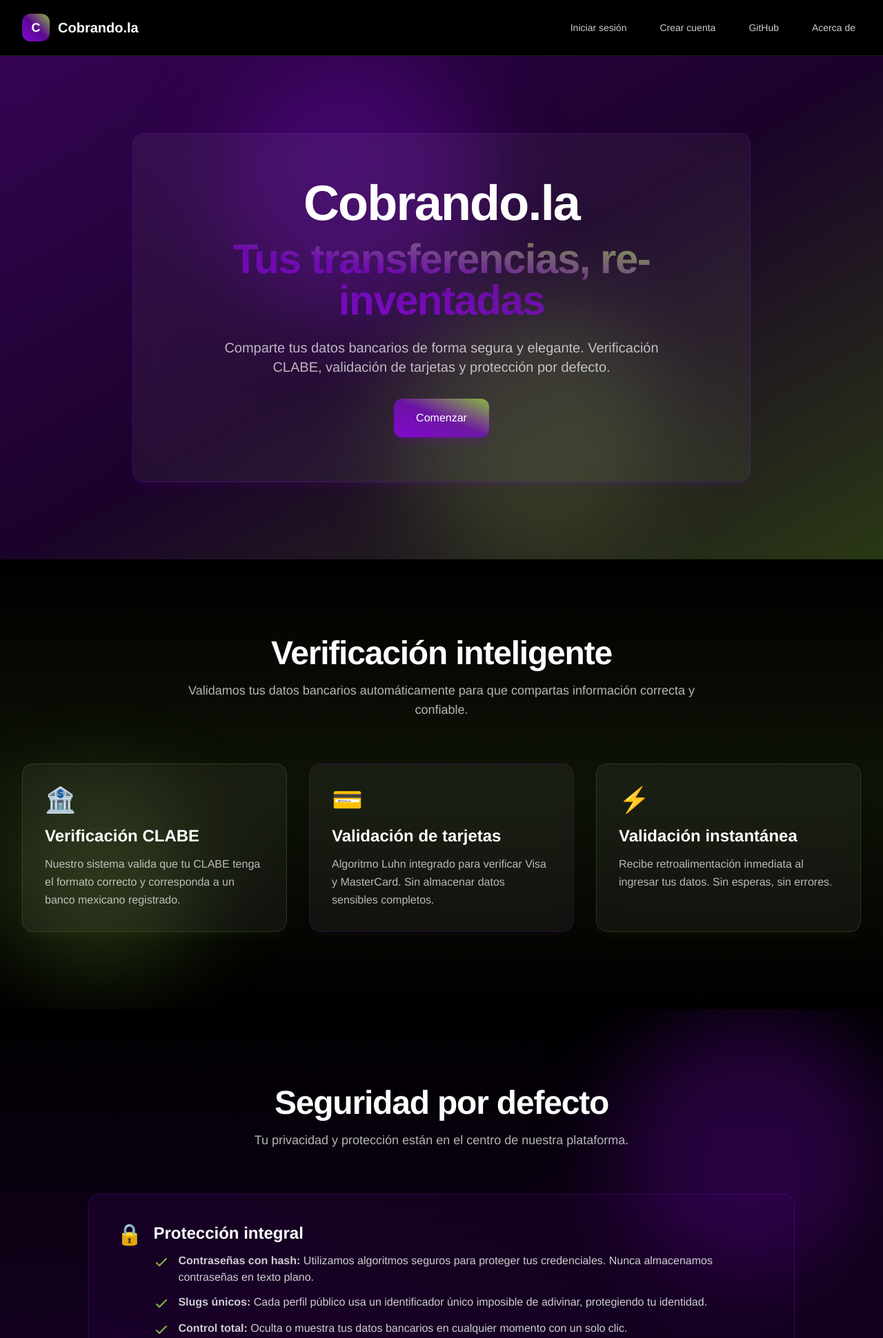
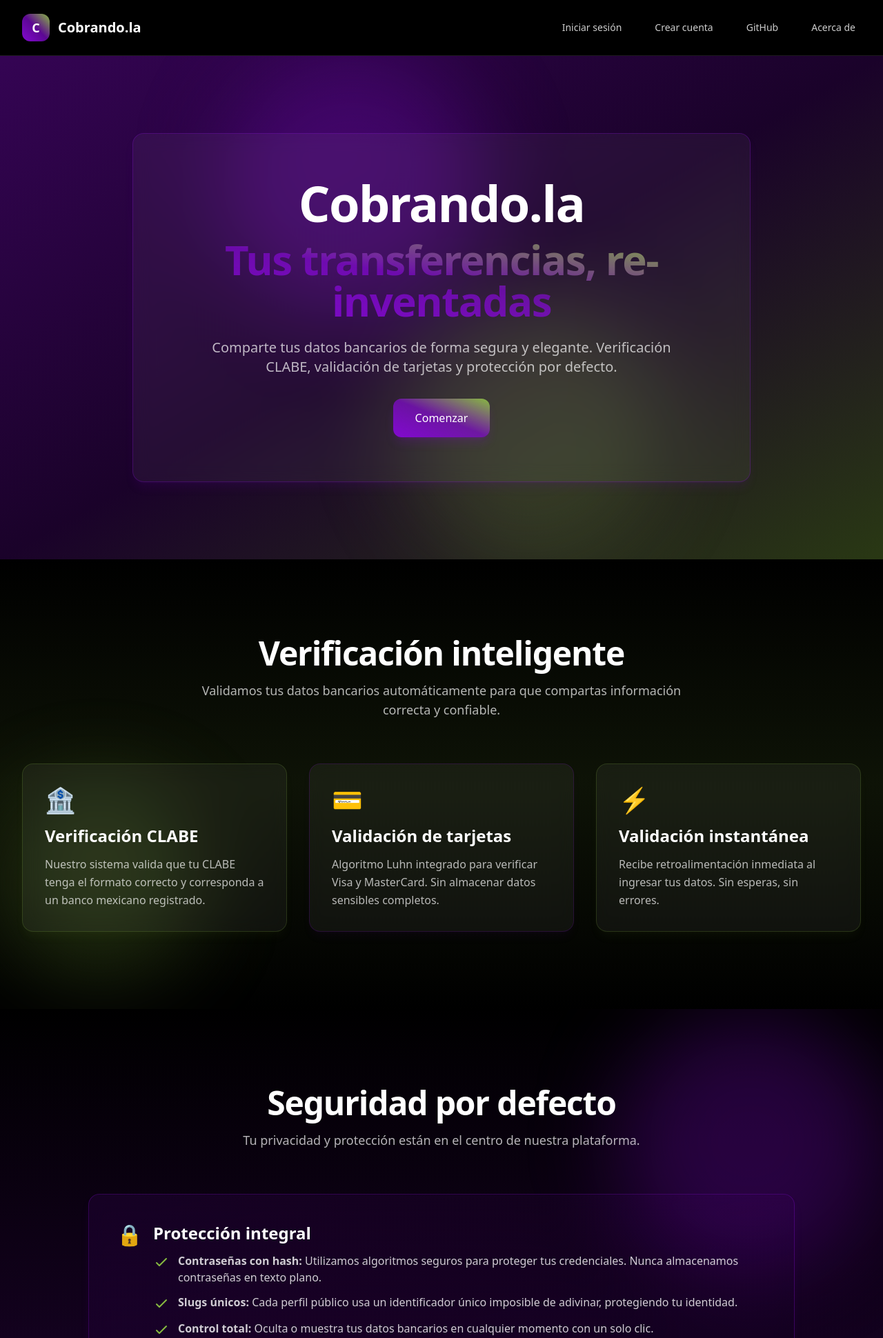
Before and after one commit to ferdotdeb/cobrando-la, a Django app: page / in a window 1280 px wide. Shown: the top 1940 px of the page at 69% size. Run offline with Django 5.2, Linux system fonts and the light colour scheme; some libraries are stand-ins or nearby versions.

Commit message:
✨ Remove Helvetica Neue fallback and set Inter as the default font across all templates and update settings for static files.

```diff
--- a/accounts/templates/accounts/signup.html
+++ b/accounts/templates/accounts/signup.html
@@ -8,10 +8,6 @@
     <title>Crear cuenta - Cobrando.la</title>
     {% tailwind_css %}
     <style>
-        /* Helvetica Neue fallback */
-        body {
-            font-family: 'Helvetica Neue', Helvetica, -apple-system, BlinkMacSystemFont, 'Segoe UI', Arial, sans-serif;
-        }
         /* Respeta preferencias de movimiento reducido */
         @media (prefers-reduced-motion: reduce) {
             *, *::before, *::after {
--- a/accounts/templates/registration/login.html
+++ b/accounts/templates/registration/login.html
@@ -8,10 +8,6 @@
     <title>Iniciar sesión - Cobrando.la</title>
     {% tailwind_css %}
     <style>
-        /* Helvetica Neue fallback */
-        body {
-            font-family: 'Helvetica Neue', Helvetica, -apple-system, BlinkMacSystemFont, 'Segoe UI', Arial, sans-serif;
-        }
         /* Respeta preferencias de movimiento reducido */
         @media (prefers-reduced-motion: reduce) {
             *, *::before, *::after {
--- a/bank_details/templates/bank_details/dashboard.html
+++ b/bank_details/templates/bank_details/dashboard.html
@@ -8,10 +8,6 @@
     <title>Dashboard - Cobrando.la</title>
     {% tailwind_css %}
     <style>
-        /* Helvetica Neue fallback */
-        body {
-            font-family: 'Helvetica Neue', Helvetica, -apple-system, BlinkMacSystemFont, 'Segoe UI', Arial, sans-serif;
-        }
         /* Respeta preferencias de movimiento reducido */
         @media (prefers-reduced-motion: reduce) {
             *, *::before, *::after {
--- a/bank_details/templates/bank_details/public_profile.html
+++ b/bank_details/templates/bank_details/public_profile.html
@@ -12,10 +12,6 @@
     <title>{{ owner.display_name|default:owner.email }} — Datos de pago</title>
     {% tailwind_css %}
     <style>
-        /* Helvetica Neue fallback */
-        body {
-            font-family: 'Helvetica Neue', Helvetica, -apple-system, BlinkMacSystemFont, 'Segoe UI', Arial, sans-serif;
-        }
         /* Respeta preferencias de movimiento reducido */
         @media (prefers-reduced-motion: reduce) {
             *, *::before, *::after {
--- a/home/templates/home/index.html
+++ b/home/templates/home/index.html
@@ -8,10 +8,6 @@
     <title>Cobrando.la - Tus transferencias, re-inventadas</title>
     {% tailwind_css %}
     <style>
-        /* Helvetica Neue fallback */
-        body {
-            font-family: 'Helvetica Neue', Helvetica, -apple-system, BlinkMacSystemFont, 'Segoe UI', Arial, sans-serif;
-        }
         /* Respeta preferencias de movimiento reducido */
         @media (prefers-reduced-motion: reduce) {
             *, *::before, *::after {
```
Also changed, not shown: cobrando_la/settings.py (+7 -0 lines), theme/static_src/src/styles.css (+17 -0 lines).
